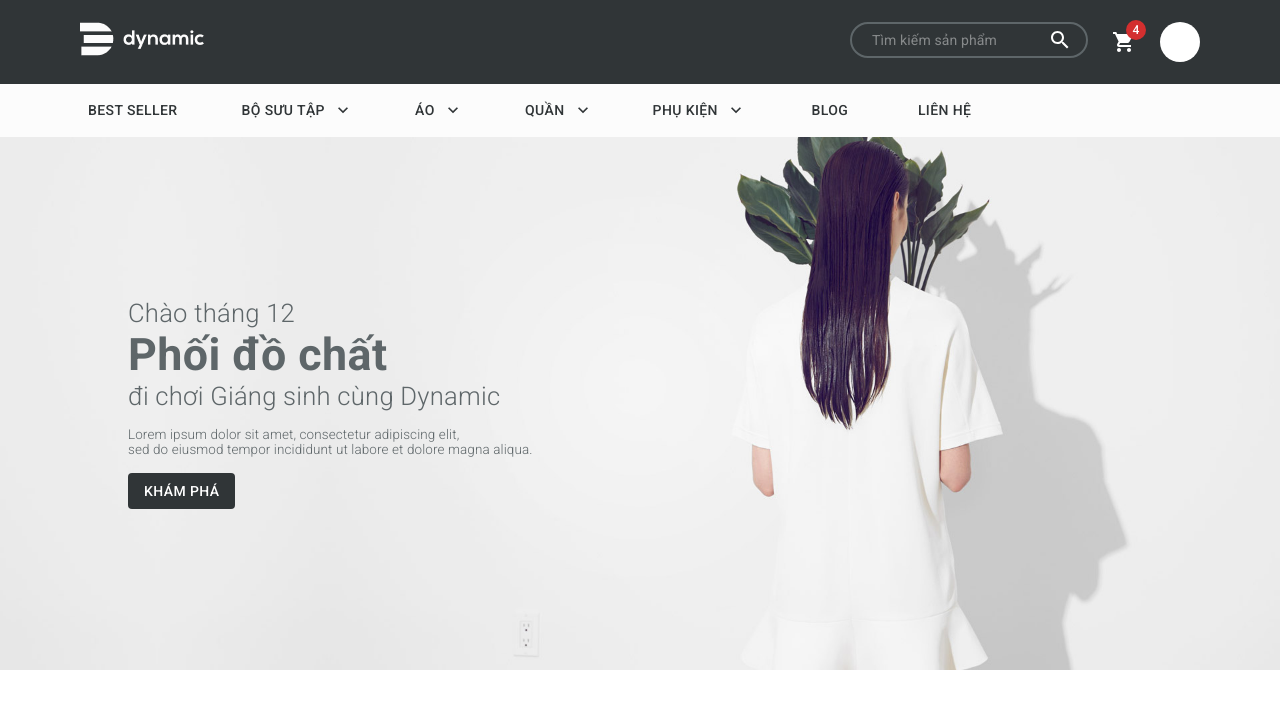
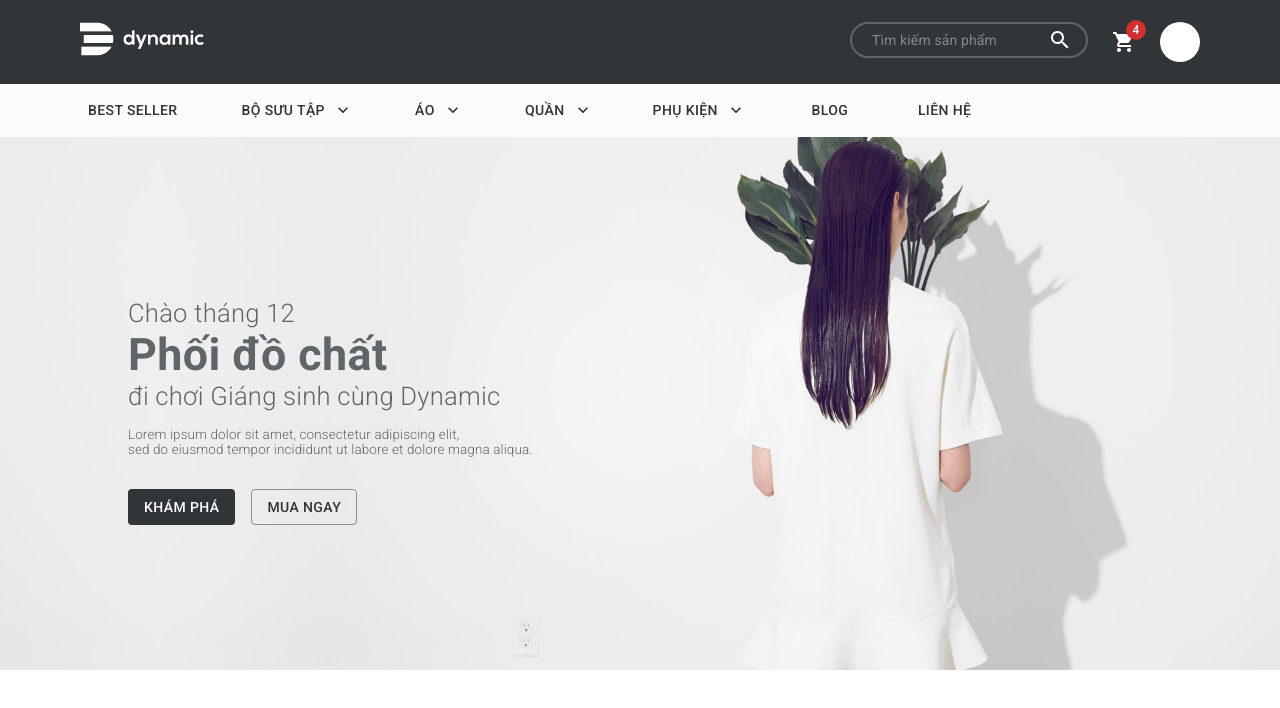
Before and after one commit to 19520280/dynamic-website, a React (Create React App) app: page / in a window 1280 px wide. Shown: the top 708 px of the page. Built offline with nearby package versions, Linux system fonts and the light colour scheme.

Commit message:
update banner

```diff
--- a/src/components/Banner/Banner.js
+++ b/src/components/Banner/Banner.js
@@ -65,7 +65,6 @@ const Banner = () => {
                   fontSize="calc(2rem + 1vw)"
                   fontWeight="bold"
                   color="secondary"
-                  paddingTop="0px"
                 >
                   Phối đồ chất
                 </Typography>
@@ -81,7 +80,6 @@ const Banner = () => {
                   fontSize="calc(0.8rem + 1vw)"
                   fontWeight="light"
                   color="secondary"
-                  paddingTop="0px"
                 >
                   đi chơi Giáng sinh cùng Dynamic
                 </Typography>
@@ -108,6 +106,7 @@ const Banner = () => {
                   </>
                 </Typography>
                 <Button variant="contained">Khám phá</Button>
+                <Button variant="outlined" sx={{m:2}}>Mua ngay</Button>
               </Box>
             </Slide>
           </Box>
```
Lines whose indentation alone changed are shown as unchanged.
